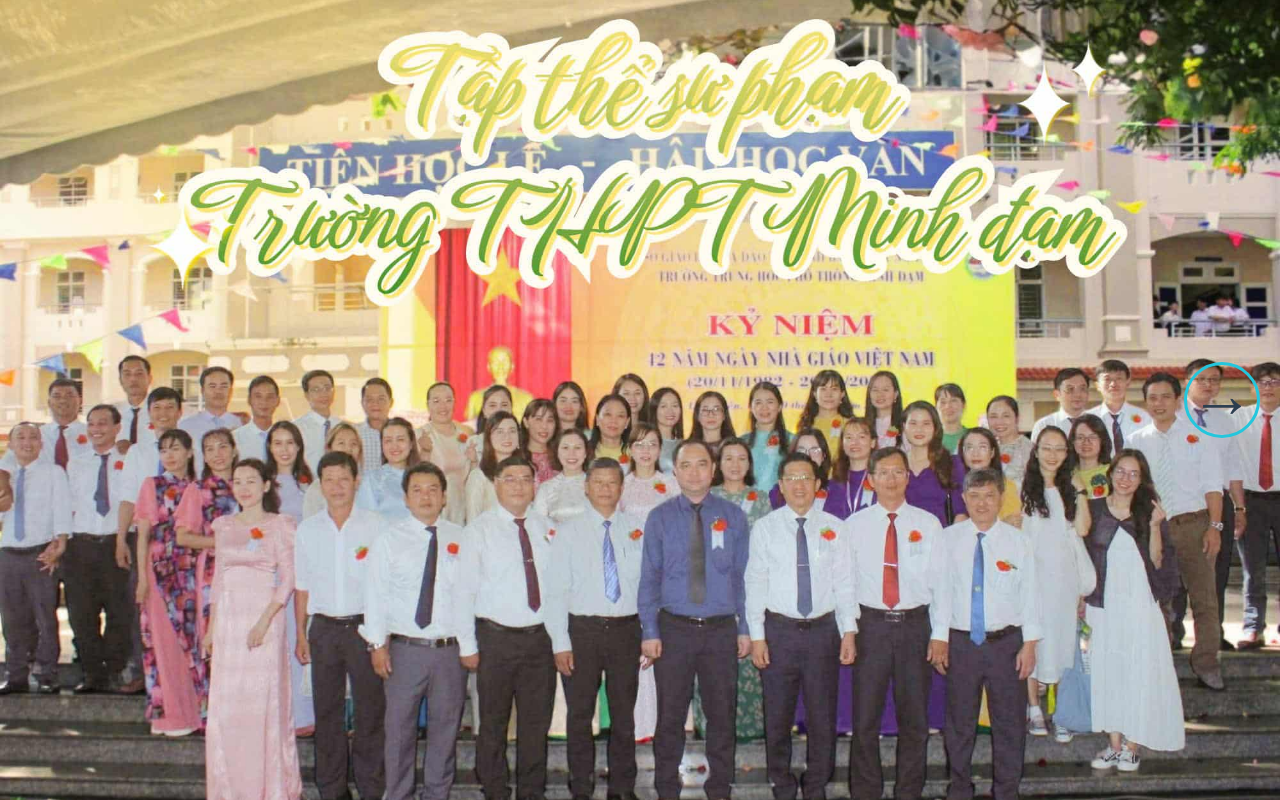
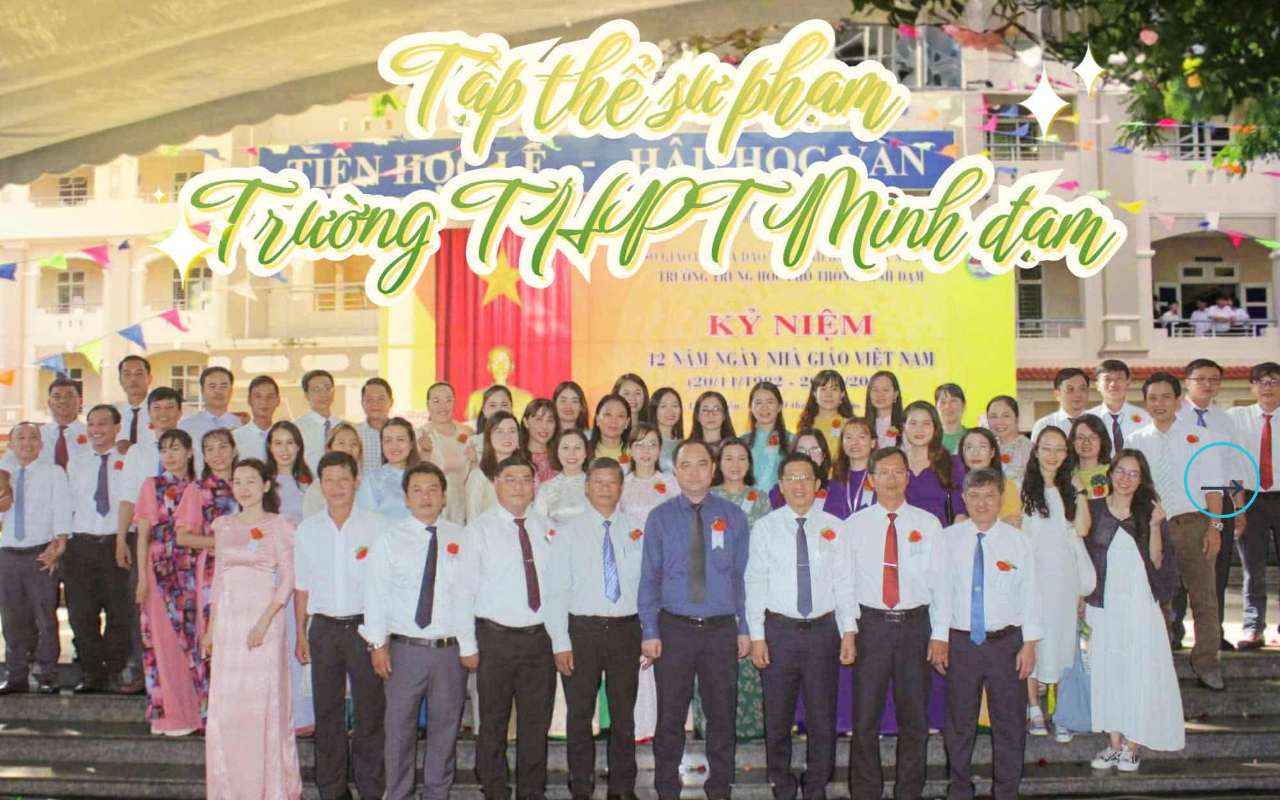
Before and after one commit to TramkiucMinhDam/tapsandientu12A1, a plain HTML site: page anhthayco.html in a window 1280 px wide. Drawn offline with Linux system fonts and the light colour scheme.

Commit message:
Update anhthayco.html

```diff
--- a/anhthayco.html
+++ b/anhthayco.html
@@ -27,9 +27,9 @@
  .arrow-right {
       position: absolute;
       right: 20px;
-      top: 50%;
+      top: 60%;
       transform: translateY(-50%); /* căn giữa dọc */
-      font-size: 4.0rem;
+      font-size: 4.5rem;
       font-weight: bold;
       color: #2c3e50;
       cursor: pointer;
```
